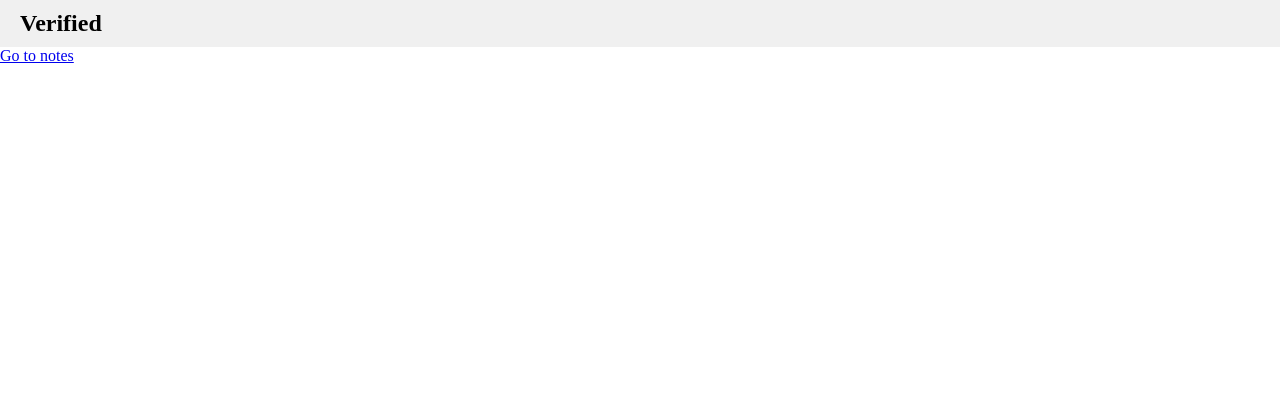
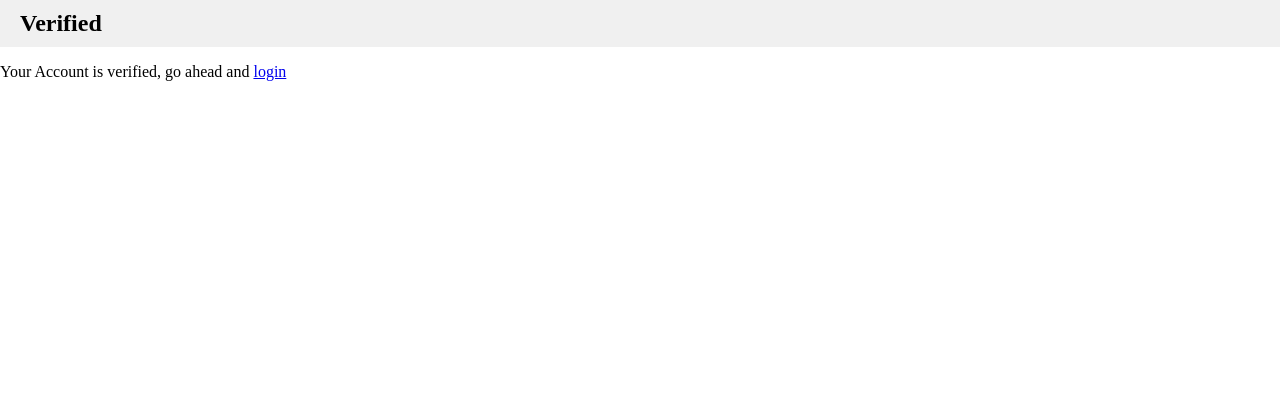
Before and after one commit to xk67/secure-notes, a Django app: template src/users/templates/users/verification_confirm.html in a window 1280 px wide. Shown: the top 420 px of the page. Run offline with Django 5.2, Linux system fonts and the light colour scheme; the template is opened without the code that fills it, so the values that code supplies are empty.

Commit message:
refactor(users): change link to login page

```diff
--- a/src/users/templates/users/verification_confirm.html
+++ b/src/users/templates/users/verification_confirm.html
@@ -5,5 +5,5 @@
 {% endblock %}
 
 {% block main %}
-<a href="{% url 'notes:index' %}">Go to notes</a>
+<p>Your Account is verified, go ahead and <a href="{% url 'users:login' %}">login</a></p>
 {% endblock %}
```
